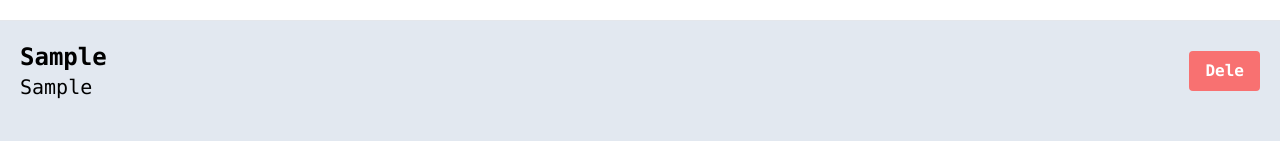
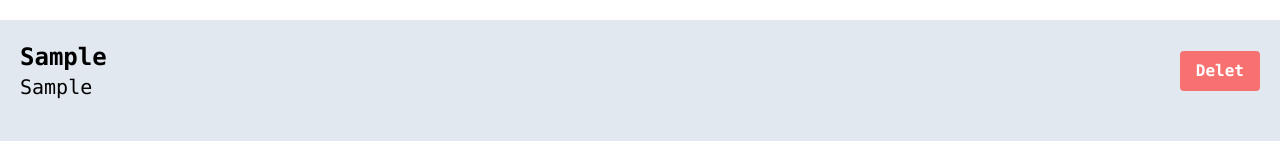
Before and after one commit to Kabeeroad/React-Projects, a Next.js app in the folder todo-list-app/: page / in a window 1280 px wide. Both pictures are taken after typing "Sample", "Sample" into the empty fields and a click on the button "AddTask". Shown: the part 152-293 px from the top of the page. Built offline with nearby package versions, Linux system fonts and the light colour scheme.

Commit message:
TO-DO-APP

```diff
--- a/todo-list-app/app/page.js
+++ b/todo-list-app/app/page.js
@@ -32,7 +32,7 @@ const page = () => {
             }}
             className="bg-red-400 text-white rounded font-bold px-4 py-2 "
           >
-            Dele
+            Delet
           </button>
         </li>
       );
```
